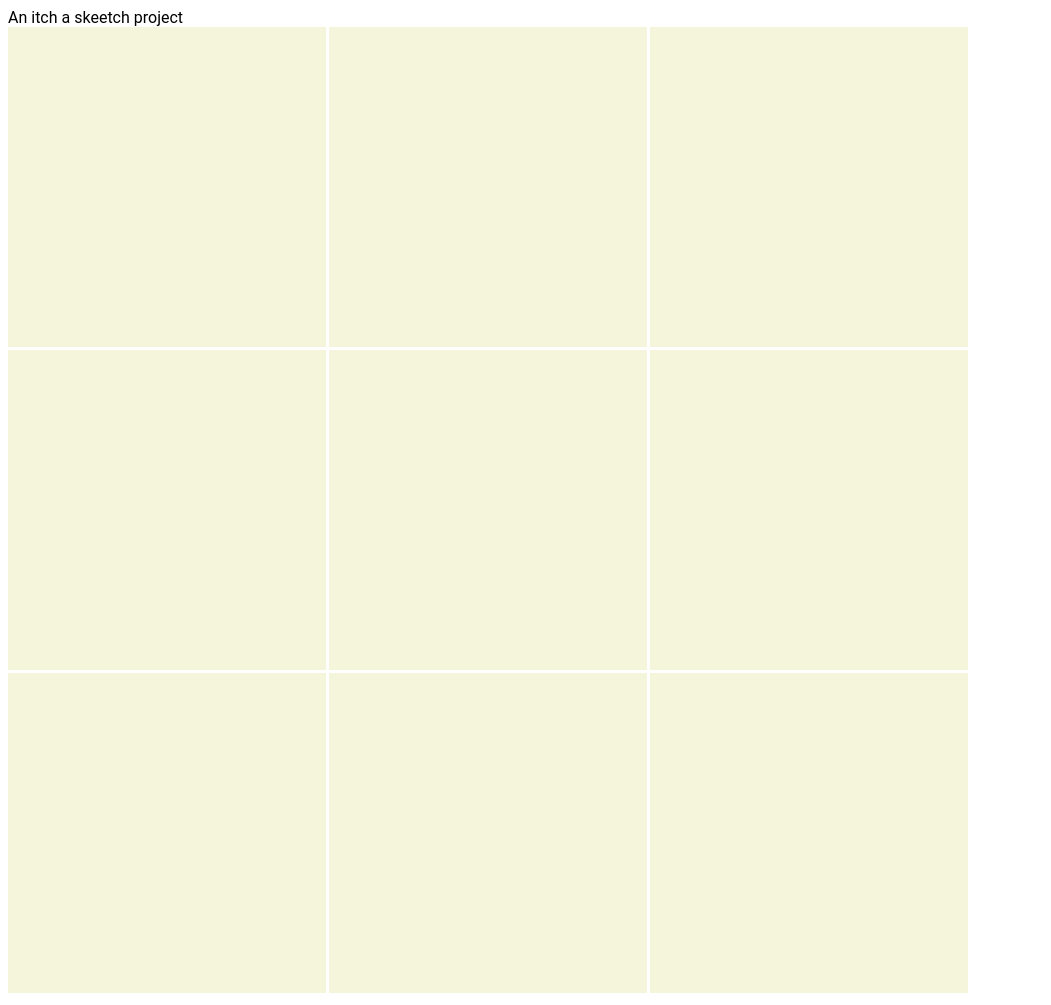
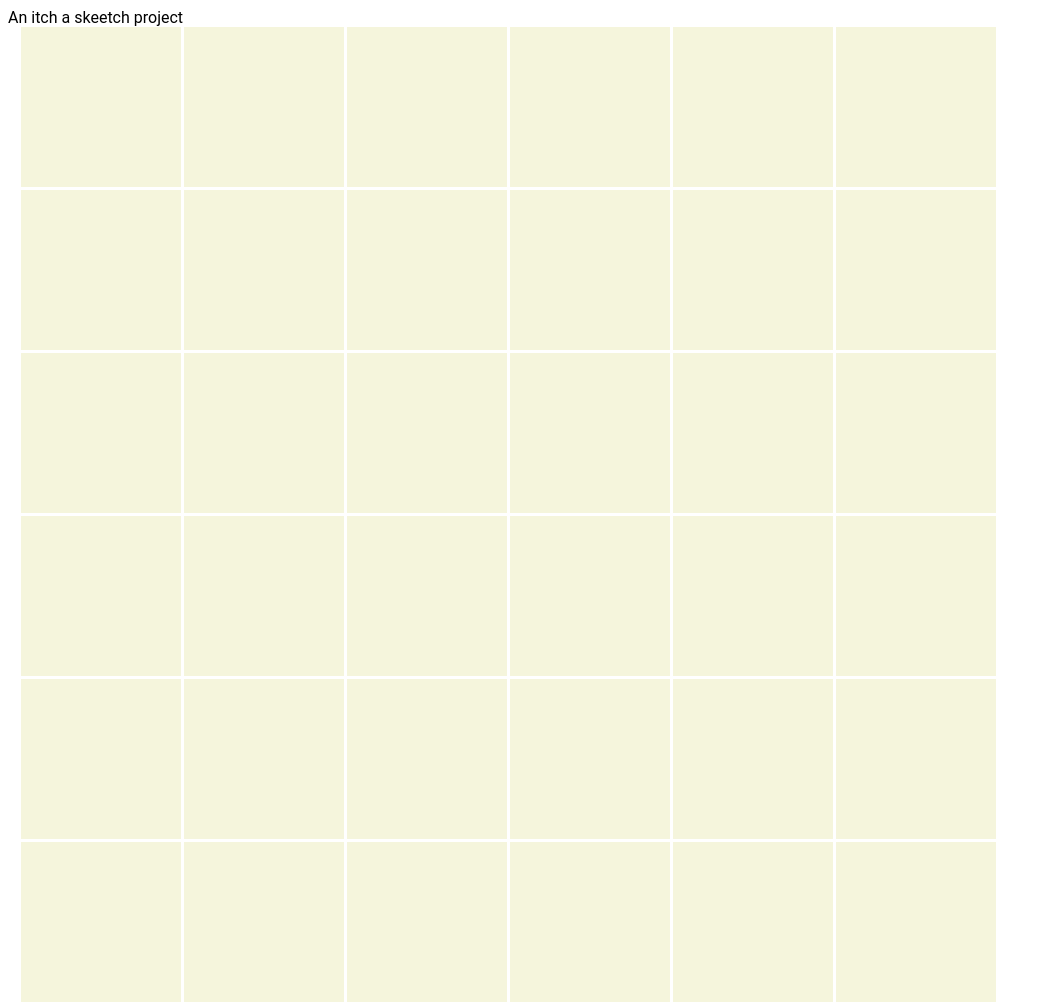
Before and after one commit to SimonADW/sketchy-etchy, a plain HTML site: page index.html in a window 1280 px wide. Shown: the whole page, without its empty margins (0-1051 px from the left). Drawn offline with Linux system fonts and the light colour scheme.

Commit message:
Add function that create divs

```diff
--- a/index.html
+++ b/index.html
@@ -15,25 +15,9 @@
     <header>An itch a skeetch project</header>
     <nav></nav>
 
-        <div class="main-container">
+        <div class="main-container" id="container-main">
 
-            <!-- Testing (goes to JavaScript) -->
-            <div class="horizontal-box">
-                <div class="inner-box"></div>
-                <div class="inner-box"></div>
-                <div class="inner-box"></div>
-            </div>
-            <div class="horizontal-box">
-                <div class="inner-box"></div>
-                <div class="inner-box"></div>
-                <div class="inner-box"></div>
-            </div>
-            <div class="horizontal-box">
-                <div class="inner-box"></div>
-                <div class="inner-box"></div>
-                <div class="inner-box"></div>
 
-            </div>
 
 
 
--- a/script.js
+++ b/script.js
@@ -0,0 +1,11 @@
+
+
+let mainContainer = document.getElementById('container-main');
+
+function numberOfBoxes(nmbr) {
+    for(i = 0; i < nmbr*nmbr; i++) {
+mainContainer.innerHTML += `<div class="inner-box"></div>`;
+    }
+}
+
+numberOfBoxes(6);
--- a/styles.css
+++ b/styles.css
@@ -4,28 +4,23 @@
 }
 
 .main-container {
-    height: 960px;
-    width: 960px;
+    max-height: 1000px;
+    max-width: 1000px;
 
     display: flex;
-    flex-direction: column  ;
-    justify-content: stretch;
-    flex-basis: auto;
-    gap: 3px;
-}
+    flex-flow: row wrap;
+    justify-content: center;
+    align-items: center;
+    gap: 3px;                /* for flexbox layout only */
 
-.horizontal-box {  /* gets inner-boxes aligned horizontally */
-    display: flex;
-    flex-direction: row ;
-    flex-grow: 1;
-    flex-basis: auto;
-    gap: 3px;
+
 
 }
 
 .inner-box {
-    height: 320px;
-    width: 320px;
+    aspect-ratio: 1/1;
+    flex: 0 1 160px;
     background-color: beige;
 
+
 }
```
